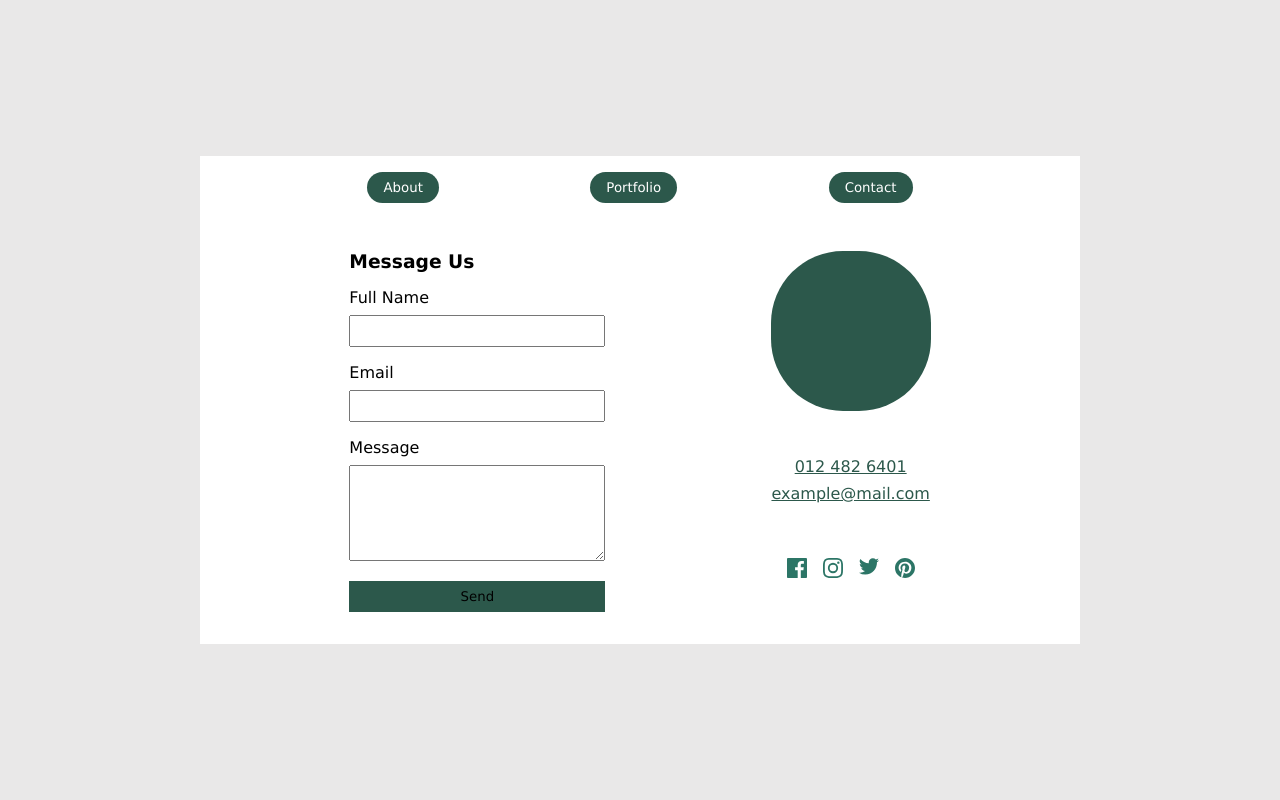
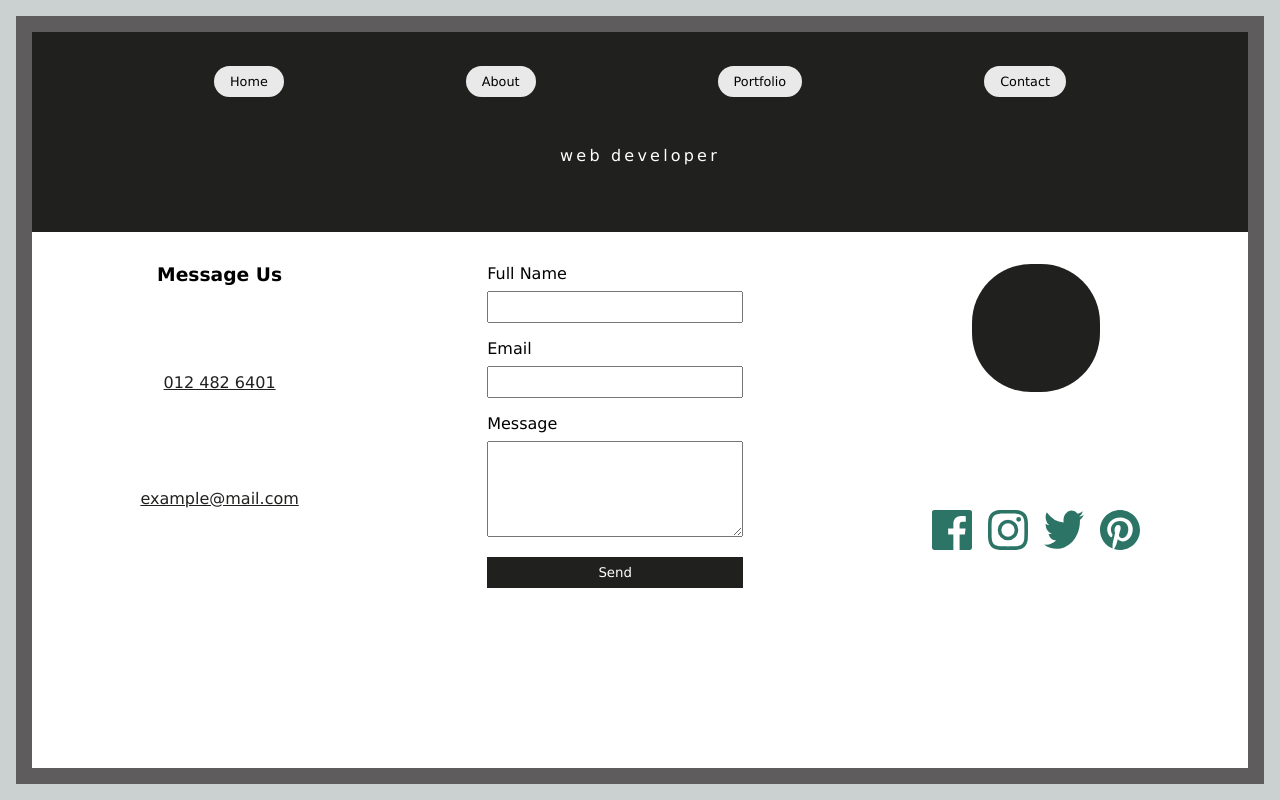
Before and after one commit to thembalakhe/portfolio-website, an Angular app: page /contact in a window 1280 px wide. Built offline with nearby package versions, Linux system fonts and the light colour scheme.

Commit message:
updated components

```diff
--- a/src/app/app.component.css
+++ b/src/app/app.component.css
@@ -1,33 +1,24 @@
-.main {
-  min-height: 100svh;
-}
 
-.router {
-  background: #ffffff;
-}
+@media (min-width: 700px) {
 
-@media (min-width: 900px) {
+  main {
+    height: 100svh;
+    padding: 1rem;
+    background: rgb(203, 209, 209);
+  }
 
   .main {
-    display: grid;
-    align-content: center;
-    justify-content: center;
-    background: #e9e8e8;
-  }
+    height: calc(100svh - 2rem);
+    background: #ffffff;
+    overflow-y: scroll;
+    border:  1rem solid #5e5c5c;
 
-  .router {
-    min-width: 55rem;
-  }
-
-  p {
-      max-width: 48rem;
-  }
-}
-
-@media (max-width: 799px) {
-
-  .main {
-    display: grid;
   }
 
 }
+
+@media (max-width: 700px) {
+    .router {
+      padding: 3rem 1rem;
+    }
+}
--- a/src/app/app.component.html
+++ b/src/app/app.component.html
@@ -1,7 +1,13 @@
+<main>
 
-<main class="main">
-  <app-nav />
-  <div class="router">
-    <router-outlet />
+  <div class="main">
+    <app-nav />
+
+
+    <div class="router">
+      <router-outlet />
+    </div>
+
   </div>
+
 </main>
--- a/src/app/components/Layouts/nav/nav.component.css
+++ b/src/app/components/Layouts/nav/nav.component.css
@@ -1,38 +1,36 @@
-/**
-nav {
-  padding: 1rem;
-  background: #2c584b;
-  text-align: end;
+
+header {
+  min-height: 25svh;
+  display: grid;
+  gap: 1rem;
+  text-align: center;
+  background: #20201f;
+
+  .slogan {
+    color: #ffffff;
+    letter-spacing: .2rem;
+  }
 }
 
-nav a {
-  color: #ffffff;
-  padding-inline: 1rem;
-  text-decoration: none;
-  border-left: 1px solid #ffffff;
-}
-**/
+nav {
 
-nav a {
-  padding: .5rem 1rem;
-  color: #ffffff;
-  text-decoration: none;
-  background: #2c584b;
-  border-radius: 2rem;
-}
-
-nav small {
+  position: sticky;
+  top: 0;
   display: flex;
   justify-content: space-evenly;
-  text-align: end;
-  background: #ffffff;
-  padding: 1rem;
+  align-items: center;
+  background: #20201f;
+
+  a {
+    color: rgb(0, 0, 0);
+    padding: .5rem 1rem;
+    font-size: .8rem;
+    text-decoration: none;
+    border-radius: 1rem;
+    background: rgba(255, 255, 255, 0.9);
+  }
 }
-
-
 
 @media (max-width: 768px) {
 
-  nav { text-align: center;}
-  nav a:first-child {  border: 0;}
 }
--- a/src/app/components/Layouts/nav/nav.component.html
+++ b/src/app/components/Layouts/nav/nav.component.html
@@ -1,9 +1,17 @@
 <main>
-  <nav>
-    <small>
-    <a routerLink="/about">About</a>
-    <a routerLink="/portfolio">Portfolio</a>
-    <a routerLink="/contact">Contact</a>
-  </small>
-  </nav>
+
+  <header>
+
+    <nav>
+      <a routerLink="">Home</a>
+      <a routerLink="/about">About</a>
+      <a routerLink="/portfolio">Portfolio</a>
+      <a routerLink="/contact">Contact</a>
+    </nav>
+
+    <div>
+      <p class="slogan">web developer</p>
+    </div>
+  </header>
+
 </main>
--- a/src/app/components/Pages/about/about.component.css
+++ b/src/app/components/Pages/about/about.component.css
@@ -1,8 +1,3 @@
-main {
-  padding-block: 3rem;
-  padding-inline: 2rem;
-}
-
 h3,
 p {
   padding-bottom: 1.8rem;
@@ -13,3 +8,11 @@ p {
   display: flex;
   gap: 2rem;
 }
+
+@media (min-width: 700px) {
+  main {
+    padding-block: 2rem;
+    padding-inline: 4rem;
+  }
+
+}
--- a/src/app/components/Pages/about/about.component.html
+++ b/src/app/components/Pages/about/about.component.html
@@ -7,8 +7,7 @@
     <p>
       Sed harum amet nam molestiae impedit ut quod reiciendis. Ea enim velit est enim ratione id laudantium quos! Sed sapiente eveniet aut similique dolore qui aspernatur optio.</p>
     <p>
-      Qui quam optio aut magni nemo qui animi internos ut repudiandae odio. Eos perspiciatis enim cum maiores quia qui</p>
-    <p>
+      Qui quam optio aut magni nemo qui animi internos ut repudiandae odio. Eos perspiciatis enim cum maiores quia qui
       Ea enim velit est enim ratione id laudantium quos! Sed sapiente eveniet aut aspernatur optio.
       Qui quam optio aut magni nemo qui animi internos ut repudiandae odio.</p>
   </div>
--- a/src/app/components/Pages/contact/contact.component.css
+++ b/src/app/components/Pages/contact/contact.component.css
@@ -8,8 +8,9 @@
 
   button {
     padding: .5rem;
+    color: #ffffff;
     border: 0;
-    background: #2c584b;
+    background: #20201f;
   }
 }
 
@@ -17,23 +18,32 @@ aside {
 
   display: grid;
   gap: 1rem;
+  justify-items: center;
   text-align: center;
 
   .image {
-    height: 10rem;
-    width: 10rem;
-    border-radius: 45%;
-    background: #2c584b;
+    height: 8rem;
+    width: 8rem;
+    border-radius: 46%;
+    background: #20201f;
   }
 
   .icons {
+    width: 100%;
     display: flex;
+    align-items: center;
     justify-content: space-evenly;
+    gap: 1rem;
+  }
+
+  .icons img {
+    width: 2.5rem;
+    height: 2.5rem;
   }
 }
 
 p { padding-bottom: .5rem;}
-a { color: #2c584b;}
+a { color: #20201f;}
 
 @media (min-width: 768px) {
 
@@ -41,7 +51,6 @@ a { color: #2c584b;}
     display: flex;
     justify-content: space-evenly;
     align-content: space-between;
-    padding: 2rem 4rem;
     gap: 5rem;
   }
 
@@ -55,7 +64,6 @@ a { color: #2c584b;}
   .main {
     display: grid;
     gap: 2rem;
-    padding: 2rem;
   }
 
   input,
@@ -63,3 +71,9 @@ a { color: #2c584b;}
 
   button {  width: 35%; color: #ffffff;}
 }
+
+@media (min-width: 700px) {
+  main {
+    padding-top: 2rem;
+  }
+}
--- a/src/app/components/Pages/contact/contact.component.html
+++ b/src/app/components/Pages/contact/contact.component.html
@@ -1,8 +1,18 @@
 <main class="main">
 
-  <form action="https://formspree.io/f/xbjnwvjl" method="POST" class="form">
+  <aside>
 
     <h3>Message Us</h3>
+    <p>
+      <a href="tel:+">012 482 6401</a>
+    </p>
+    <p>
+      <a href="mailto:">example&#64;mail.com</a>
+    </p>
+
+  </aside>
+
+  <form action="https://formspree.io/f/xbjnwvjl" method="POST" class="form">
 
     <label>
       <p>Full Name</p>
@@ -25,14 +35,7 @@
   <aside>
 
     <div class="image"></div>
-    <div class="contacts">
-      <p>
-        <a href="tel:+">012 482 6401</a>
-      </p>
-      <p>
-        <a href="mailto:">example&#64;mail.com</a>
-      </p>
-    </div>
+
     <div class="icons">
       <a href="#"><img src="icons/icon-facebook.svg"></a>
       <a href="#"><img src="icons/icon-instagram.svg"></a>
--- a/src/app/components/Pages/home/home.component.css
+++ b/src/app/components/Pages/home/home.component.css
@@ -1,17 +1,15 @@
 .main {
   display: grid;
-  gap: 2rem;
-  padding-block: 2rem;
-  padding-inline: 2rem;
+  gap: 1rem;
 }
 
 .main h1 {
-  color: #2c584b;
+  color: #20201f;
   padding-bottom: .5rem;
 }
 
 .main h3 {
-  padding-bottom: 1rem;
+  padding-bottom: .5rem;
 }
 
 .main p {
@@ -23,7 +21,7 @@
 }
 
 .main .date {
-  padding-bottom: .2rem;
+  padding-bottom: .5rem;
 }
 
 .date,
@@ -32,3 +30,17 @@
   color: #4b4a4a;
   text-decoration: none;
 }
+
+@media (min-width: 700px) {
+
+  .main {
+    padding: 1rem 3rem;
+  }
+}
+
+@media (max-width: 700px) {
+
+  .main {
+    padding: 3rem 1rem;
+  }
+}
--- a/src/app/components/Pages/home/home.component.html
+++ b/src/app/components/Pages/home/home.component.html
@@ -1,10 +1,8 @@
 <main class="main">
   <div>
-    <h3>Web Developer</h3>
     <h1>Frank Frank</h1>
     <p>
-      Sed harum amet nam molestiae impedit ut quod reiciendis. Id nulla eius et veniam libero qui deserunt facilis sed repellendus iure.</p>
-    <p>
+      Sed harum amet nam molestiae impedit ut quod reiciendis. Id nulla eius et veniam libero qui deserunt facilis sed repellendus iure.
       Ea enim velit est enim ratione id laudantium quos! Sed sapiente eveniet.</p>
     <p>
       Sit inventore incidunt aut porro odio est laborum magnam ex blanditiis quia vel labore quia et
@@ -21,8 +19,7 @@
   <div>
     <p class="date">NobScheme Freelancer | Gauteng</p>
     <p>
-      Id nulla eius et veniam libero qui deserunt facilis sed repellendus iure.</p>
-    <p>
+      Id nulla eius et veniam libero qui deserunt facilis sed repellendus iure.
       Sed harum amet nam molestiae impedit ut quod reiciendis. ibero qui deserunt facilis.</p>
   </div>
 </main>
--- a/src/styles.css
+++ b/src/styles.css
@@ -7,11 +7,6 @@
 
 html {
   font-size: 16px;
+  scroll-behavior: smooth;
   overflow-wrap: anywhere;
 }
-
-@media (min-width: 768px) {
-  p {
-      max-width: 48rem;
-  }
-}
```
